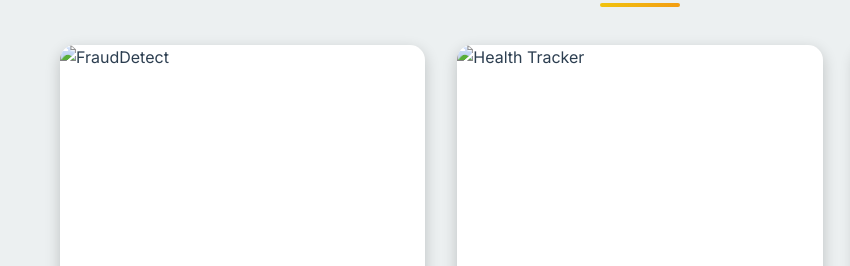
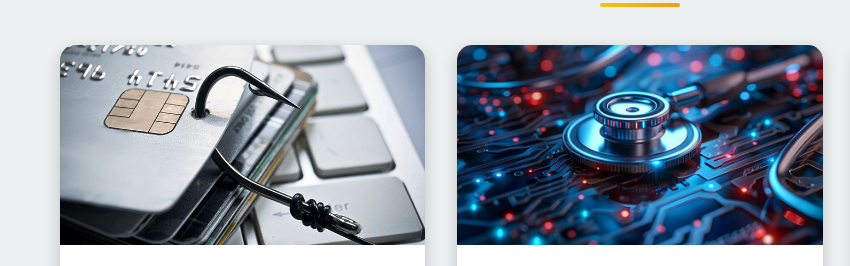
Before and after one commit to Anilsah-web/Anilsah-web, a plain HTML site: page index.html in a window 1280 px wide. Shown: the part 2398-2664 px from the top of the page, 0-850 px from the left. Drawn offline with Linux system fonts and the light colour scheme; grey boxes are pictures that could not be loaded.

```diff
--- a/index.html
+++ b/index.html
@@ -814,7 +814,7 @@
             </div>
             <div class="hero-image">
                 <div class="image-container">
-                    <img src="image/Anil1.jpg" alt="Anil Kumar Sah">
+                    <img src="Anil1.jpg" alt="Anil Kumar Sah">
                 </div>
             </div>
         </div>
@@ -906,7 +906,7 @@
                 <!-- Project 1 -->
                 <div class="project-card">
                     <div class="project-image">
-                        <img src="image/creditcard.png" alt="FraudDetect">
+                        <img src="creditcard.png" alt="FraudDetect">
                     </div>
                     <div class="project-content">
                         <h3>CreditCard Fraud Detector</h3>
@@ -927,7 +927,7 @@
                 <!-- Project 2 -->
                 <div class="project-card">
                     <div class="project-image">
-                        <img src="image/smarthealth.jpg" alt="Health Tracker">
+                        <img src="smarthealth.jpg" alt="Health Tracker">
                     </div>
                     <div class="project-content">
                         <h3>Smart Health Tracker</h3>
```
